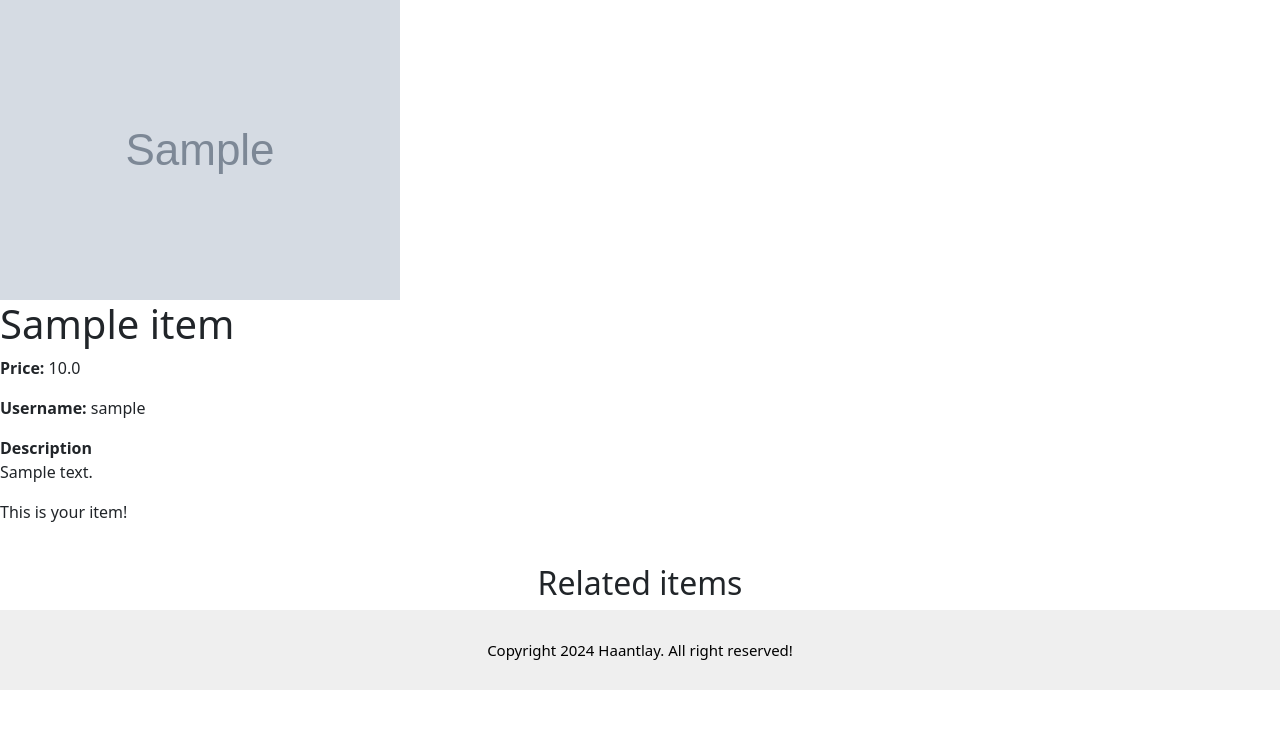
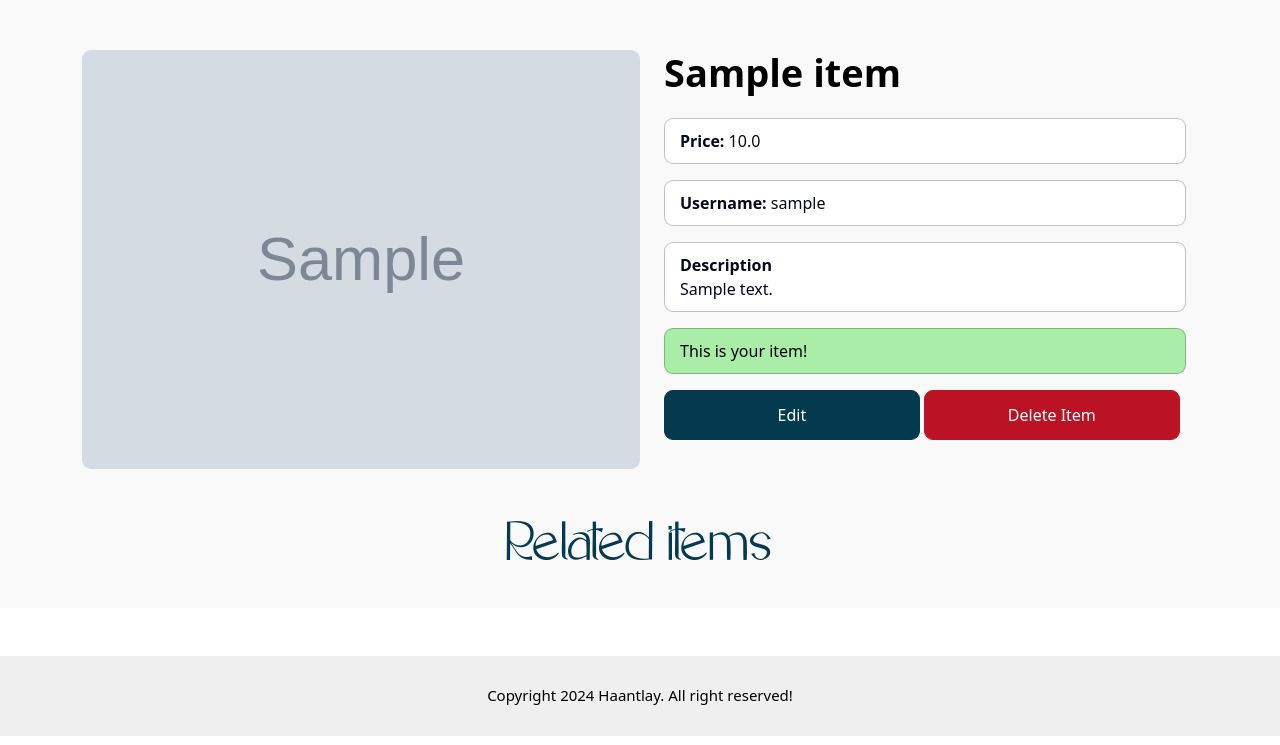
Before and after one commit to devmehr/Online_Marketplace, a Django app: page /items/1/ in a window 1280 px wide. Shown: the part 55-800 px from the top of the page. Run offline with Django 5.2, Linux system fonts and the light colour scheme; a user stored in the database is signed in; tables that the repository leaves empty hold one stand-in row (values such as "Sample post"); grey boxes marked "Sample" are stand-in pictures; some libraries are stand-ins or nearby versions.

Commit message:
UI/UX updated for product detail page

```diff
--- a/core/static/style.css
+++ b/core/static/style.css
@@ -334,6 +334,7 @@
     padding-right: 15px;
   }
 .cus-classs{
+    outline: none !important;
     height: 45px;
     width: 100%;
     outline: none;
@@ -351,7 +352,7 @@
 .cus-classss{
     height: 45px;
     width: 100%;
-    outline: none;
+    outline: none !important;
     border: 1px solid gray;
     border-radius: 5px;
     padding-left: 20px;
@@ -376,3 +377,113 @@
 .form-btnn:hover{
     background-color: #033a52e0;
 }
+.pro-image{
+    width: 100%;
+    height: auto;
+    border-radius: 9px;
+}
+
+@media (min-width: 767px) {
+    .proimage{
+        margin-right: 0px;
+        padding-right: 0px;
+    }
+    .prodetail{
+        margin-left: 0px;
+        padding-left: 0px;
+    }
+    .prodetail h1{
+        margin-top:  0px;
+    }
+}
+.prodetail{
+    display: flex;
+    flex-direction: column;
+    justify-content: space-between;
+    align-self: center;
+    padding-left: 1.5rem;
+    padding-right: 1.5rem;
+    margin-bottom: 70px;
+}
+.prodetail h1{
+    font-size: 38px;
+    color: black;
+    font-weight: bold;
+    margin-top: 25px;
+    margin-bottom: 22px;
+}
+@media (min-width: 767px) {
+
+    .prodetail h1{
+        margin-top:  0px;
+    }
+}
+.prodetail p{
+    border: 1px solid rgba(0, 0, 0, 0.24);
+    padding-left: 15px;
+    padding-top: 10px;
+    padding-bottom: 10px;
+    background-color: #fff;
+    border-radius: 9px;
+    color: rgb(5, 7, 31);
+}
+.prod{
+    border: 1px solid rgba(0, 0, 0, 0.24);
+    padding-left: 15px;
+    padding-top: 9px;
+    padding-bottom: 9px;
+    background-color: #fff;
+    border-radius: 18px;
+}
+.pro-p{
+
+}
+.pro-p-p{
+
+}
+.pro-s{
+
+}
+.pro-d{
+    padding-top: 50px;
+    /* padding-bottom: 10px; */
+    background-color: #F9F9F9 !important;
+}
+.pro-det-sec p{
+    background-color: rgba(8, 212, 8, 0.329);
+    color: black;
+}
+.c-s-btn{
+
+}
+.c-e-btn{
+    display: inline-block;
+    padding: 12px 0;
+    width: 49%;
+    border-radius: 9px;
+    color: white;
+    text-decoration: none;
+    background-color: #033a50;
+    border: 1px solid #033a50;
+    text-align: center;
+    /* margin-right: 6.5px; */
+}
+.c-e-btn:hover{
+    color: black;
+    background-color: #033a5023;
+}
+.c-d-btn{
+    display: inline-block;
+    padding: 12px 0;
+    width: 49%;
+    border-radius: 9px;
+    color: white;
+    text-decoration: none;
+    background-color: #bb1224;
+    border: 1px solid #bb1224;
+    text-align: center;
+}
+.c-d-btn:hover{
+    color: black;
+    background-color: #bb122323;
+}
--- a/item/forms.py
+++ b/item/forms.py
@@ -47,6 +47,6 @@
                 'class': 'cus-classs'
             }),
             'image': forms.FileInput(attrs={
-                'class': 'cus-classs'
+                'class': 'cus-classss'
             })
         }
--- a/item/templates/item/detail.html
+++ b/item/templates/item/detail.html
@@ -3,61 +3,59 @@
 {% block title %} {{ item.name }}{% endblock %}
 
 {% block content %}
-
-<div class="grid grid-cols-5 gap-5">
-    <div class="col-span-3">
-        <img src="{{ item.image.url }}" class="rounded-xl" alt="">
+<div class="pro-d">
+    <div class="container">
+        <div class="row">
+            <div class="col-md-6 proimage">
+                <img src="{{ item.image.url }}" alt="" class="pro-image image-fluid">
+            </div>
+            <div class="col-md-6 prodetail">
+                <h1>{{ item.name }}</h1>
+                <p class="pro-p"><strong>Price: </strong>{{ item.price }}</p>
+                <p><strong>Username: </strong>{{ item.created_by.username }}</p>
+                {% if item.description %}
+                    <p class="pro-p-p">
+                        <strong class="pro-s">Description</strong> <br> {{ item.description }}
+                    </p>
+                {% endif %}
+                {% if request.user == item.created_by %}
+                    <div class="pro-det-sec">
+                        <p>This is your item!</p>
+                        <a href="{% url 'item:edit' item.id %}" class="c-e-btn">Edit</a>
+                        <a href="{% url 'item:delete' item.id %}" class="c-d-btn">Delete Item</a>
+                    </div>
+                {% else %}
+                    <a href="{% url 'conversation:new' item.id %}" class="c-s-btn">Contact seller</a>
+                {% endif %}
+            </div>
+        </div>
     </div>
 
 
-    <div class="col-span-2 p-6 bg-gray-100 rounded-xl">
-        <h1 class="mb-6 text-3xl">{{ item.name }}</h1>
-        <p class="text-gray-500"><strong>Price: </strong>{{ item.price }}</p>
-        <p class="text-gray-500"><strong>Username: </strong>{{ item.created_by.username }}</p>
-
-        {% if item.description %}
-            <p class="text-gray-700">
-                <strong class="text-gray-500">Description</strong> <br> {{ item.description }}
-            </p>
-        {% endif %}
 
 
-        {% if request.user == item.created_by %}
-
-            <div class="mt-6 p-6 bg-white rounded-xl">
-                <p>This is your item!</p>
-                <a href="{% url 'item:edit' item.id %}" class="inline-block mt-6 px-6 py-3 text-lg font-semibold bg-teal-500 text-white rounded-xl">Edit</a>
-                <a href="{% url 'item:delete' item.id %}" class="inline-block mt-6 px-6 py-3 text-lg font-semibold bg-red-500 text-white rounded-xl">Delete Item</a>
-            </div>
-        {% else %}
 
 
-            <a href="{% url 'conversation:new' item.id %}" class="inline-block mt-6 px-6 py-3 text-lg font-semibold bg-teal-500 text-white rounded-xl hover:bg-teal-700">Contact seller</a>
 
-        {% endif %}
+    <h2 class="head-font">Related items</h2>
+    <div class="container my-5">
+      <div class="row row-cols-1 row-cols-md-3 g-3">
+        {% for item in related_items %}
+              <div class="col-lg-3 col-md-6 mb-4">
+                <a href="{% url 'item:detail' item.id %}" class="text-decoration-none text-dark">
+                  <div class="card card-custom">
+                    <img src="{{ item.image.url }}" class="card-img-top" alt="{{ item.name }}">
+                    <div class="card-body">
+                      <h2 class="card-title h5">{{ item.name }}</h2>
+                      <p class="card-text text-muted">Price: {{ item.price }}</p>
+                    </div>
+                  </div>
+                </a>
+              </div>
+             {% endfor %}
+      </div>
     </div>
 
 </div>
-<div class="mt-6 px-6 py-12 bg-gray-100 rounded-xl">
-    <h2 class="mb-12 text-2xl text-center">Related items</h2>
-
-    <div class="grid grid-cols-3 gap-3">
-        {% for item in related_items %}
-            <div>
-                <a href="{% url 'item:detail' item.id %}">
-                    <div>
-                        <img src="{{ item.image.url }}" class="rounded-top-xl">
-                    </div>
-                    <div class="p-6 bg-white rounded-b-xl">
-                        <h2 class="text-2xl">{{ item.name }}</h2>
-                        <p class="text-gray-500">Price: {{ item.price }}</p>
-                    </div>
-                </a>
-            </div>
-
-           {% endfor %}
-    </div>
-
 </div>
-
 {% endblock %}
```
